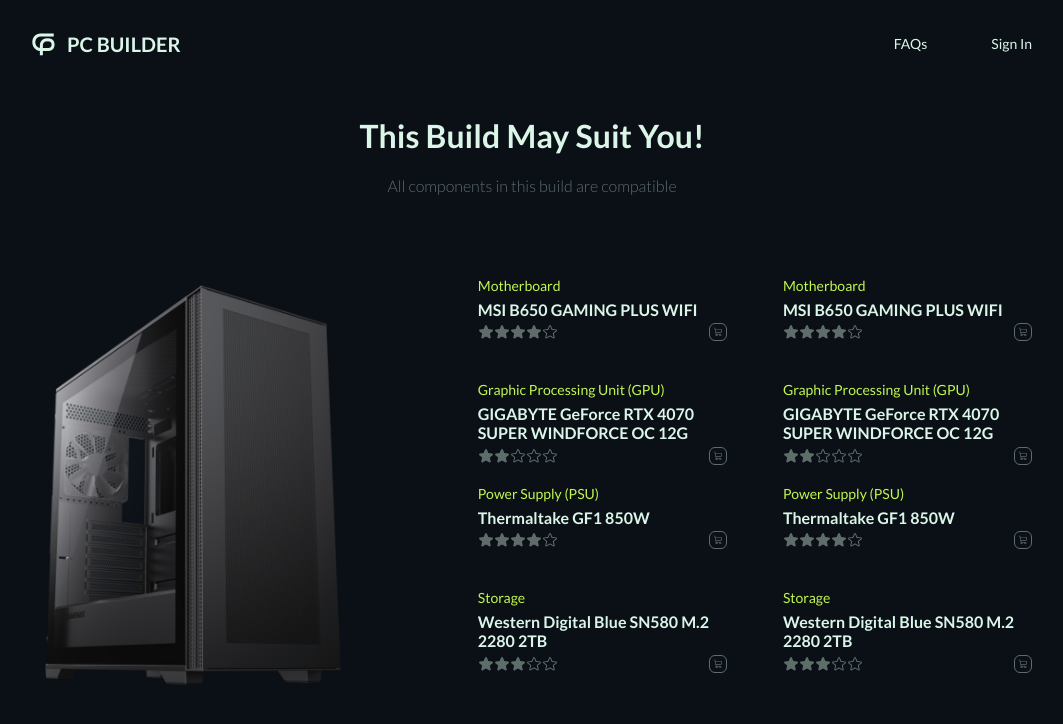
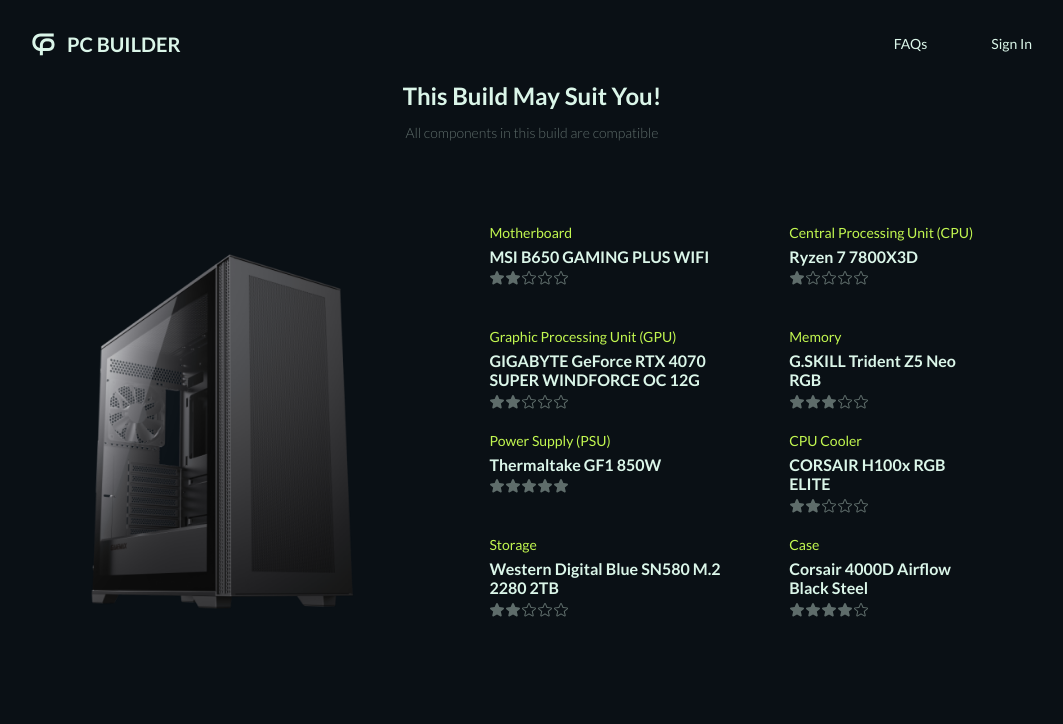
Before and after one commit to Ashwaqkhayat/GPCBuilder, a React (Vite) app: page /result in a window 1280 px wide. Shown: the top 724 px of the page, without its empty margins (108-1171 px from the left). Built offline with nearby package versions, Linux system fonts and the light colour scheme.

Commit message:
Completed

```diff
--- a/src/components/Faqs.jsx
+++ b/src/components/Faqs.jsx
@@ -27,7 +27,7 @@ const Faqs = () => {
                             <p className="font-lato text-Mint text-base text-left">
                                 {faq}
                             </p>
-                            <a href="/"> <Plus size={25} color="#5363ee" weight="bold" /> </a>
+                            <div> <Plus size={25} color="#5363ee" weight="bold" /> </div>
                         </button>
                         <div className={`overflow-hidden transition-all duration-500 ease-in-out ${activeIndex === index
                             ? "max-h-[500px] opacity-100"
--- a/src/components/Hero.jsx
+++ b/src/components/Hero.jsx
@@ -11,16 +11,17 @@ const Hero = () => {
                     Let AI build a customized PC <br /> made exclusively for you
                 </h1>
                 <button
-                    className="relative overflow-hidden rounded-2xl bg-gradient-to-br from-[#707fff] via-slate-500 to-Lime px-20 py-6"
+                    className="relative overflow-hidden rounded-2xl bg-gradient-to-br from-[#707fff] via-slate-500 to-Lime px-20 py-6 hero-btn"
                     onClick={() => { navigate('/build'); }}
                 >
                     <div className="absolute inset-px z-10 flex items-center justify-center rounded-2xl bg-Dark-Blue">
-                        <h1 className="text-Purple font-roboto text-lg font-bold">New Build</h1>
+                        <h1 className="text-Purple font-lato text-lg font-bold">New Build</h1>
                     </div>
                 </button>
+
             </div>
-            <div className="absolute z-0 flex justify-center mt-[-5rem] items-center">
-                <img src={motherboard} alt="Motherboard" className="object-contain max-w-[750px] opacity-65 mask-image-gradient" />
+            <div className="absolute z-0 flex justify-center mt-[-5rem] items-center max-w-[780px] px-9">
+                <img src={motherboard} alt="Motherboard" className="object-contain w-full h-full opacity-65 mask-image-gradient" />
             </div>
         </div>
     );
--- a/src/components/Nav.jsx
+++ b/src/components/Nav.jsx
@@ -1,8 +1,10 @@
 import { List, X } from "@phosphor-icons/react";
-import { useRef, useState } from "react";
+import { useRef } from "react";
+import { useNavigate } from 'react-router-dom';
 
 const Nav = () => {
     const navRef = useRef();
+    const navigate = useNavigate();
 
     function showNav() {
         navRef.current.classList.toggle("responsive_nav");
@@ -16,8 +18,8 @@ const Nav = () => {
                     <h1 className="hidden sm:block text-Mint font-lato font-bold text-xl">PC BUILDER</h1>
                 </a>
                 <nav ref={navRef} className="nav-slider">
-                    <a className="hover:text-Purple duration-500 nav-link" href="#">FAQs</a>
-                    <a className="hover:text-Purple duration-300 nav-link" href="#">Sign In</a>
+                    <a className="hover:text-Purple duration-500 nav-link" href="" onClick={() => { navigate('/'); }}>FAQs</a>
+                    <a className="hover:text-Purple duration-300 nav-link" href="">Sign In</a>
                     <X
                         className="cursor-pointer nav-btn nav-close-btn"
                         size={28}
--- a/src/components/SpecCard.jsx
+++ b/src/components/SpecCard.jsx
@@ -1,20 +1,12 @@
 import StarsRating from '../components/StarsRating';
-import { ShoppingCart, WarningCircle } from "@phosphor-icons/react";
 
 export default function SpecCard({ type, compName, rate }) {
     return (
-        <div className='flex flex-col gap-y-1'>
+        <div className='flex flex-col gap-y-1 max-w-[310px] p-8 rounded-xl bg-[#EBEBEB] bg-opacity-[3%] sm:p-0 sm:bg-transparent sm:max-w-[305px]'>
             <p className='text-Lime text-sm'>{type}</p>
-            <div className='flex flex-col gap-y-1 h-[80px] max-w-[305px]'>
+            <div className='flex flex-col gap-y-1 h-[60px] sm:h-[80px] max-w-[305px]'>
                 <p className='text-Mint text-base font-bold overflow-y-hidden text-wrap'>{compName}</p>
-                <div className='flex justify-between items-center'>
-                    <StarsRating rate={rate} />
-                    <div className='border-[1px] rounded-md border-[#DBF6E9] opacity-40'>
-                        <ShoppingCart size={16}
-                            className='p-[3px]'
-                            color="#DBF6E9" />
-                    </div>
-                </div>
+                <StarsRating rate={rate} />
             </div>
         </div>
     )
--- /dev/null
+++ b/src/data/build_result.json
@@ -0,0 +1,42 @@
+[
+    {
+        "type": "Motherboard",
+        "name": "MSI B650 GAMING PLUS WIFI",
+        "rating": "2"
+    },
+    {
+        "type": "Graphic Processing Unit (GPU)",
+        "name": "GIGABYTE GeForce RTX 4070 SUPER WINDFORCE OC 12G",
+        "rating": "2"
+    },
+    {
+        "type": "Power Supply (PSU)",
+        "name": "Thermaltake GF1 850W",
+        "rating": "5"
+    },
+    {
+        "type": "Storage",
+        "name": "Western Digital Blue SN580 M.2 2280 2TB",
+        "rating": "2"
+    },
+    {
+        "type": "Central Processing Unit (CPU)",
+        "name": "Ryzen 7 7800X3D",
+        "rating": "1"
+    },
+    {
+        "type": "Memory",
+        "name": "G.SKILL Trident Z5 Neo RGB",
+        "rating": "3"
+    },
+    {
+        "type": "CPU Cooler",
+        "name": "CORSAIR H100x RGB ELITE",
+        "rating": "2"
+    },
+    {
+        "type": "Case",
+        "name": "Corsair 4000D Airflow Black Steel",
+        "rating": "4"
+    }
+]
--- a/src/pages/Result.jsx
+++ b/src/pages/Result.jsx
@@ -1,7 +1,8 @@
-import React from 'react'
+import { ArrowUp } from "@phosphor-icons/react";
 import { Nav } from '../components'
 import caseImg from '../assets/images/case.png'
 import SpecCard from '../components/SpecCard';
+import buildResult from '../data/build_result.json';
 
 function Result() {
     const ratings = [1, 2, 3, 4, 5];
@@ -10,67 +11,47 @@ function Result() {
     return (
         <div className="bg-Dark-Blue w-full sm:min-h-screen md:h-screen font-lato">
             <Nav />
-            <div className="min-h-screen w-full flex flex-col gap-y-8 md:gap-y-20 justify-center items-center max-container z-10">
-                <div className="px-8 flex flex-col items-center gap-y-3 text-center">
-                    <h1 className="text-Mint font-bold text-2xl md:text-4xl">This Build May Suit You!</h1>
-                    <h3 className="text-Mint opacity-40 font-light text-sm md:text-base">All components in this build are compatible</h3>
+            <div id="result" className="min-h-screen sm:w-full pt-32 sm:pt-0 flex flex-col gap-y-8 sm:gap-y-20 justify-center items-center max-container z-10">
+                <div className="px-8 flex flex-col items-center gap-y-3 max-w-[275px] sm:max-w-none text-center">
+                    <h1 className="text-Mint font-bold text-4xl sm:text-2xl">This Build May Suit You!</h1>
+                    <h3 className="text-Mint opacity-40 font-light text-base sm:text-sm">All components in this build are compatible</h3>
                 </div>
 
                 {/* ====== The PC specs ====== */}
-                <div className='flex gap-x-32 items-center'>
-                    <div>
-                        <img
-                            src={caseImg}
-                            alt="PC Case image"
-                            height={400}
-                        />
+                <div className='flex flex-col sm:flex-row gap-y-16 sm:gap-x-32 items-center px-12 mb-20'>
+                    <div className='max-w-[230px] sm:max-w-none max-h-[414px]'>
+                        <img src={caseImg} alt="PC Case image" className='w-full h-full object-cover' />
                     </div>
-                    <div className='flex gap-x-14 w-[600px] overflow-x-hidden'>
-                        <div>
-                            <SpecCard
-                                type={"Motherboard"}
-                                compName={"MSI B650 GAMING PLUS WIFI"}
-                                rate={4}
-                            />
-                            <SpecCard
-                                type={"Graphic Processing Unit (GPU)"}
-                                compName={"GIGABYTE GeForce RTX 4070 SUPER WINDFORCE OC 12G"}
-                                rate={2}
-                            />
-                            <SpecCard
-                                type={"Power Supply (PSU)"}
-                                compName={"Thermaltake GF1 850W"}
-                                rate={4}
-                            />
-                            <SpecCard
-                                type={"Storage"}
-                                compName={"Western Digital Blue SN580 M.2 2280 2TB"}
-                                rate={3}
-                            />
+                    <div className='flex flex-col gap-4 sm:gap-0 sm:flex-row sm:gap-x-14 w-auto overflow-hidden'>
+                        <div className='flex flex-col gap-4 sm:gap-0'>
+                            {
+                                buildResult.slice(0, 4).map(item =>
+                                    <SpecCard
+                                        type={item.type}
+                                        compName={item.name}
+                                        rate={item.rating}
+                                    />
+                                )
+                            }
                         </div>
-                        <div>
-                        <SpecCard
-                                type={"Motherboard"}
-                                compName={"MSI B650 GAMING PLUS WIFI"}
-                                rate={4}
-                            />
-                            <SpecCard
-                                type={"Graphic Processing Unit (GPU)"}
-                                compName={"GIGABYTE GeForce RTX 4070 SUPER WINDFORCE OC 12G"}
-                                rate={2}
-                            />
-                            <SpecCard
-                                type={"Power Supply (PSU)"}
-                                compName={"Thermaltake GF1 850W"}
-                                rate={4}
-                            />
-                            <SpecCard
-                                type={"Storage"}
-                                compName={"Western Digital Blue SN580 M.2 2280 2TB"}
-                                rate={3}
-                            />
+                        <div className='flex flex-col gap-4 sm:gap-0'>
+                            {
+                                buildResult.slice(4,8).map(item =>
+                                    <SpecCard
+                                        type={item.type}
+                                        compName={item.name}
+                                        rate={item.rating}
+                                    />
+                                )
+                            }
                         </div>
                     </div>
+
+                    <a href="#result" className="block sm:hidden">
+                        <div className="bg-Lime p-4 rounded-full hover:translate-y-[-10px] duration-500 ease-in-out">
+                            <ArrowUp size={25} color="#0A1015" weight="bold" />
+                        </div>
+                    </a>
                 </div>
             </div>
         </div>
```
Also changed, not shown: src/index.css (+15 -0 lines), src/pages/Build.jsx (+6 -1 lines).
